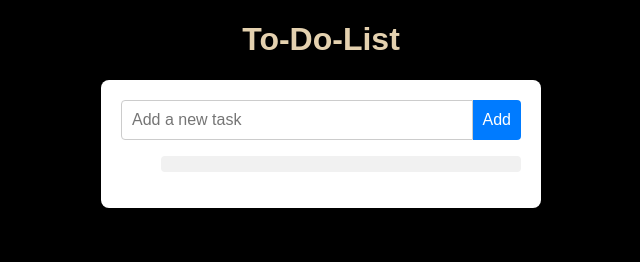
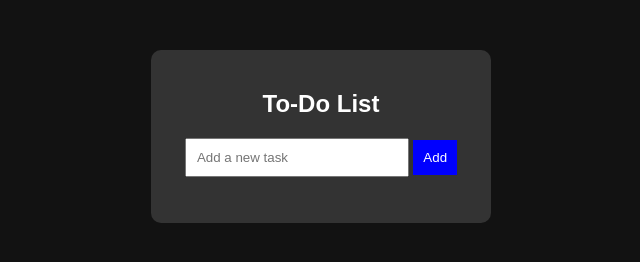
Before and after one commit to Precy-ux/To-do-list-project-precy, a plain HTML site: page index.html in a window 1280 px wide. Shown: the whole page, without its empty margins (319-959 px from the left). Drawn offline with Linux system fonts and the light colour scheme.

Commit message:
new updates

```diff
--- a/index.html
+++ b/index.html
@@ -2,29 +2,17 @@
 <html lang="en">
 <head>
     <meta charset="UTF-8">
-    <meta name="viewport" content="width=10, initial-scale=1.0">
-    <title>Document</title>
+    <meta name="viewport" content="width=device-width, initial-scale=1.0">
+    <title>To-Do List</title>
     <link rel="stylesheet" href="style.css">
 </head>
 <body>
-    <h1>To-Do-List</h1>
-    <form action="" id="submit-form">
-        <div class="container">
-          <div class="input-container" id="input-container">
-           <input type="text" id="taskInput" placeholder="Add a new task">
-           <button onclick="addTask()" type="button">Add</button>
-          </div>
-          <small></small>
-          <!-- Task list -->
-            <ol id="tasklist">
-                <!-- Will remove this later, and use Vanilla JS to populate -->
-                <li id="list-item"></li>
-            </ol>
-
-
-        </div>
-    </form>
-
+    <div class="container">
+        <h2>To-Do List</h2>
+        <input type="text" id="taskInput" placeholder="Add a new task">
+        <button onclick="addTask()">Add</button>
+        <ul id="taskList"></ul>
+    </div>
     <script src="script.js"></script>
-</form>
+</body>
 </html>
--- a/script.js
+++ b/script.js
@@ -1,37 +1,75 @@
 //function to add tasks
-function addTask() {
-    const taskInput = document.getElementById("taskInput");
-    const taskList = document.getElementById("taskList");
-    const inputError = document.getElementById("input-container").nextElementSibling;
+//function addTask() {
+  //  const taskInput = document.getElementById("taskInput");
+    //const taskList = document.getElementById("taskList");
+    //const inputError = document.getElementById("input-container").nextElementSibling;
 
 
+    // const taskValue = taskInput.value.trim();
+    //if (taskInput.value.trim() === "") {
+      //  inputError.innerHTML= "Please enter a task!";
+        //inputError.style.color = "red";
+        //inputError.style.display = "block";
+        //return;
+    //}
+
+//create a new list item
+//const li = document.createElement("li");
+//li.textContent = `${taskValue}`;
+//const listItem = document.getElementById("list-item");
+
+//listItem.innerHTML= `${taskValue}`;
+//taskList.append(li);
+
+//add a delete button to the task
+//const deleteButton = document.createElement("button");
+//deleteButton.textContent = "Delete";
+//deleteButton.classList.add("delete-btn");
+//deleteButton.onclick = function () {
+  //  taskList.removeChild(li);
+//};
+
+//li.appendChild(deleteButton);
+//taskList.appendChild(li);
+
+//clear the input field
+//taskInput.value = "";
+//}
+
+function addTask() {
+    let taskInput = document.getElementById("taskInput");
+    let taskList = document.getElementById("taskList");
+
     const taskValue = taskInput.value.trim();
-    if (taskValue === "") {
-        inputError.innerHTML= "Please enter a task!";
+    if (taskInput.value.trim() === "") {
+        alert("Please enter a task!")
         inputError.style.color = "red";
         inputError.style.display = "block";
         return;
     }
 
-//create a new list item
-const li = document.createElement("li");
-li.textContent = `${taskValue}`;
-const listItem = document.getElementById("list-item");
 
-listItem.innerHTML= `${taskValue}`;
-// taskList.append(li);
-
-//add a delete button to the task
-const deleteButton = document.createElement("button");
-deleteButton.textContent = "Delete";
-deleteButton.className = "delete-btn";
-deleteButton.onclick = function () {
-    taskList.removeChild(li);
+    // Create new task item
+    let li = document.createElement("li");
+    li.textContent = taskInput.value;
+    // Create delete button
+    let deleteBtn = document.createElement("button");
+    deleteBtn.textContent = "Delete";
+    deleteBtn.classList.add("delete-btn");
+    deleteBtn.onclick = function () {
+        taskList.removeChild(li);
+    };
+    // Append button to task
+    li.appendChild(deleteBtn);
+    taskList.appendChild(li);
+    // Clear input field
+    taskInput.value = "";
 }
 
-li.appendChild(deleteButton);
-// taskList.appendChild(li);
 
-//clear the input field
-taskInput.value = "";
-}
+// Add event listener for Enter key
+document.getElementById("taskInput").addEventListener("keypress", function (event) {
+    if (event.key === "Enter") {
+        addTask();
+    }
+});
--- a/style.css
+++ b/style.css
@@ -1,68 +1,50 @@
 body {
-    font-family: Arial, Helvetica, sans-serif;
-    margin: 20px;
-    padding: 0;
-    background-color: black;
-}
-h1 {
+    font-family: Arial, sans-serif;
+    background-color: #121212;
+    color: white;
     text-align: center;
-    color: rgb(228, 209, 175);
 }
 .container {
-   max-width: 400px;
-   margin: auto;
-   padding: 20px;
-   background-color: #fff;
-   border-radius: 8px;
-   box-shadow: 0 4px 6px rgba(0, 0, 0, 0.1);
+    width: 300px;
+    margin: 50px auto;
+    padding: 20px;
+    background: #333;
+    border-radius: 10px;
 }
-.input-container {
-    display: flex;
-    margin-bottom: 15px;
-}
-input[type="text"] {
-    flex: 1;
+input {
+    width: 200px;
     padding: 10px;
-    font-size: 16px;
-    border: 1px solid #ccc;
-    border-radius: 4px 0 0 4px;
+    margin-bottom: 10px;
 }
 button {
     padding: 10px;
-    font-size: 16px;
-    background-color: #007bff;
+    background: blue;
     color: white;
     border: none;
-    border-radius: 0 4px 4px 0;
     cursor: pointer;
 }
 button:hover {
-    background-color: #0056b3;
+    background: darkblue;
 }
 ul {
-    list-style: none;
+    list-style-type: none;
     padding: 0;
-}
-li::marker {
-    color: red;
 }
 li {
     display: flex;
     justify-content: space-between;
-    align-items: center;
-    padding: 8px 12px;
-    margin-bottom: 8px;
-    background-color: #f1f1f1;
-    border-radius: 4px;
+    padding: 10px;
+    background: #444;
+    margin-top: 5px;
+    border-radius: 5px;
 }
 .delete-btn {
-    background-color: #dc3545;
+    background: red;
     color: white;
     border: none;
-    padding: 5px 10px;
-    border-radius: 4px;
+    padding: 5px;
     cursor: pointer;
 }
 .delete-btn:hover {
-    background-color: #a71d2a;
+    background: darkred;
 }
```
